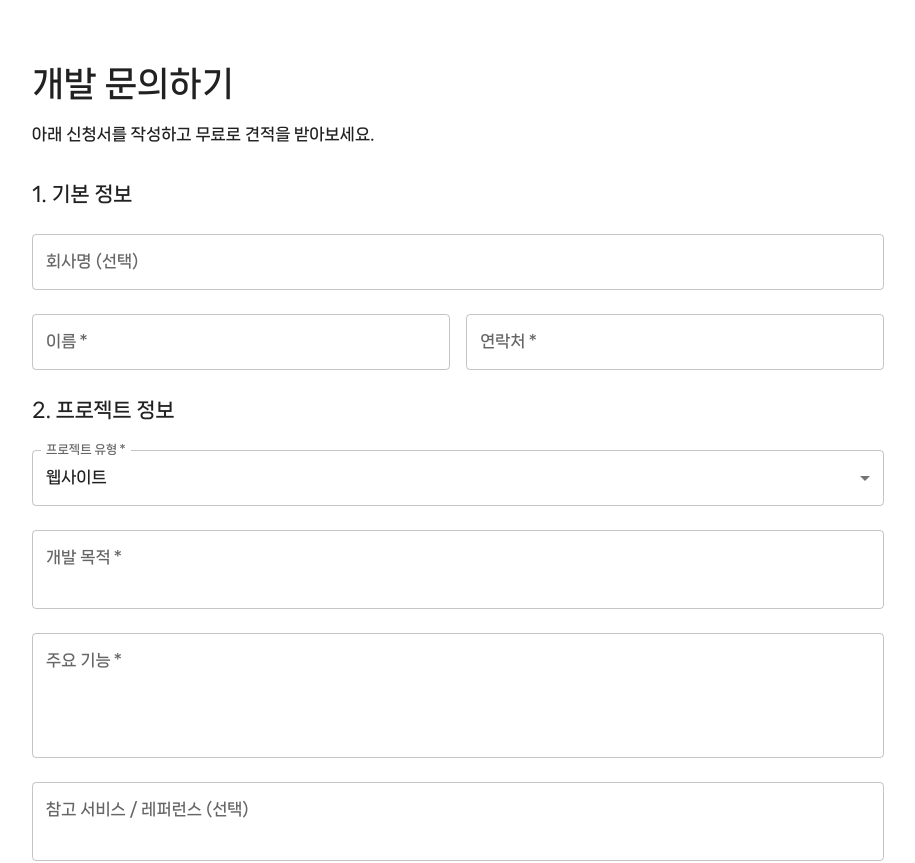
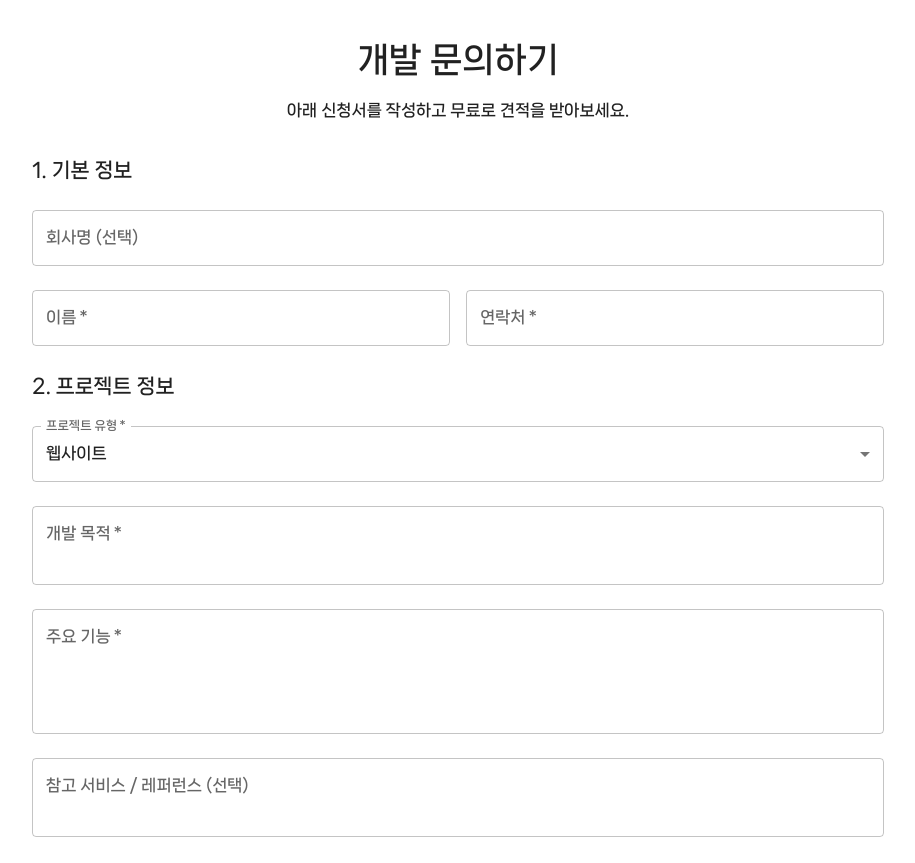
Before and after one commit to wildprogrammer1000/client-intake, a React (Vite) app in the folder frontend/: page / in a window 1280 px wide. Shown: the top 863 px of the page, without its empty margins (182-1097 px from the left). Built offline with nearby package versions, Linux system fonts and the light colour scheme; no server answers.

Commit message:
style: adjust padding and alignment in App component for improved layout and visual consistency

```diff
--- a/frontend/src/App.tsx
+++ b/frontend/src/App.tsx
@@ -183,8 +183,8 @@ function App() {
   }
 
   return (
-    <Container maxWidth="md" sx={{ py: { xs: 5, md: 8 } }}>
-      <Stack spacing={2} sx={{ mb: 4 }}>
+    <Container maxWidth="md" sx={{ py: { xs: 5 } }}>
+      <Stack spacing={2} sx={{ mb: 4, alignItems: 'center', textAlign: 'center' }}>
         <Typography variant="h4" component="h1" sx={{ fontWeight: 700 }}>
           개발 문의하기
         </Typography>
```
